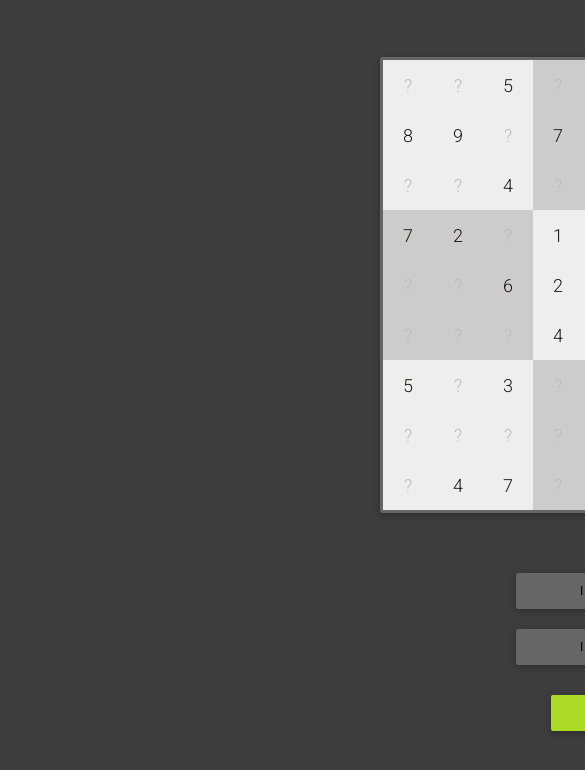
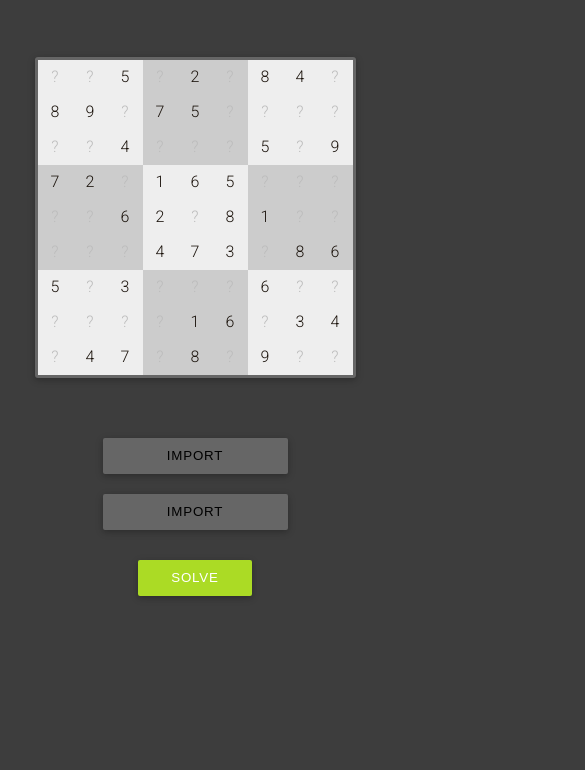
Before and after one commit to ukupat/sudoku-solver, a website: page index.html in a window 390 px wide. Shown: the part 104-874 px from the top of the page, 585 px wide, since content can reach past the window. After the commit the page ends 844 px from the top, so only its background shows below. Drawn offline with Linux system fonts and the light colour scheme.

Commit message:
Made website responsive

```diff
--- a/demo/demo.scss
+++ b/demo/demo.scss
@@ -17,6 +17,9 @@
 }
 
 body {
+  margin: 0;
+  padding: 0;
+
   color: #1c140d;
   background: #3d3d3d;
   font-family: 'Roboto', sans-serif;
@@ -51,6 +54,10 @@ main {
   width: 1200px;
   margin: 0 auto;
   margin-top: 60px;
+
+  @media (max-width: 1200px) {
+    width: 95%;
+  }
 }
 
 .board {
@@ -67,6 +74,10 @@ main {
   border-radius: 3px;
 
   background: #eee;
+
+  @media (max-width: 520px) {
+    width: 315px;
+  }
 }
 
 .region {
@@ -76,6 +87,10 @@ main {
 
   &:nth-child(2n) {
     background: #ccc;
+  }
+
+  @media (max-width: 520px) {
+    width: 105px;
   }
 
   .field {
@@ -88,6 +103,13 @@ main {
 
     font-size: 18px;
     text-align: center;
+
+    @media (max-width: 520px) {
+      width: 35px;
+      height: 35px;
+      padding-top: 7px;
+      font-size: 16px;
+    }
 
     .missing {
       color: #bcbcbc;
```
Also changed, not shown: demo/demo.css, 1 other file.
